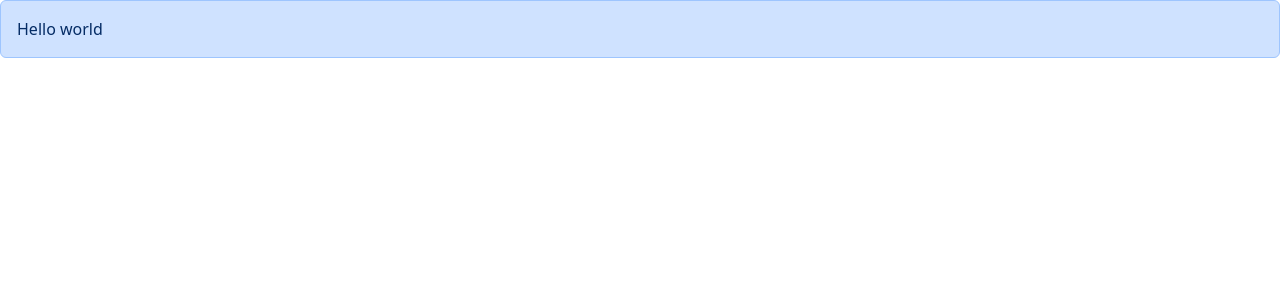
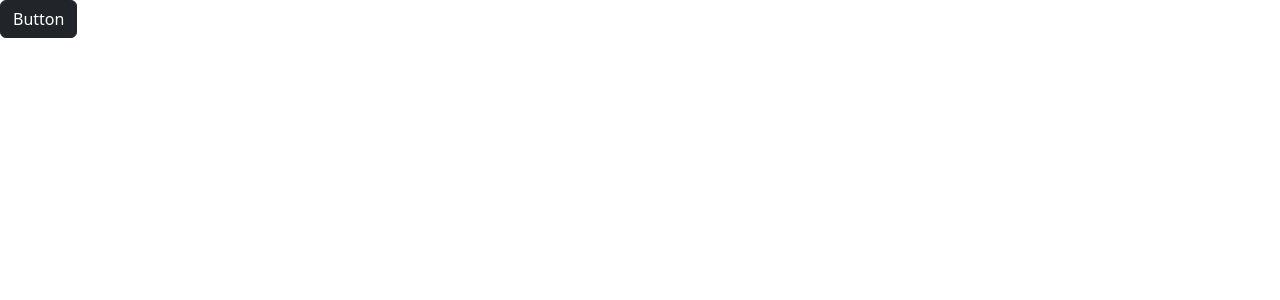
Before and after one commit to Nhungnguyen217/reactMosh, a React (Vite) app in the folder react-app/: page / in a window 1280 px wide. Shown: the top 300 px of the page. Built offline with nearby package versions, Linux system fonts and the light colour scheme.

Commit message:
22-exxercise

```diff
--- a/react-app/src/App.tsx
+++ b/react-app/src/App.tsx
@@ -1,11 +1,13 @@
-import Alert from "./components/Alert";
+import Button from "./components/Button";
 
 function App() {
   return (
     <div>
-      <Alert>
-        Hello <span>world</span>{" "}
-      </Alert>
+      <Button
+        // color="primary"
+        children="Button"
+        onClick={() => console.log("Ok")}
+      />
     </div>
   );
 }
--- a/react-app/src/components/Button.tsx
+++ b/react-app/src/components/Button.tsx
@@ -1,7 +1,12 @@
-const Button = () => {
+interface Props {
+  children: string;
+  color?: string; // "?" khong can khai bao ben App.tsx
+  onClick: () => void;
+}
+const Button = ({ children, onClick, color = "dark" }: Props) => {
   return (
-    <button type="button" className="btn btn-dark">
-      Dark
+    <button type="button" className={"btn btn-" + color} onClick={onClick}>
+      {children}
     </button>
   );
 };
```
